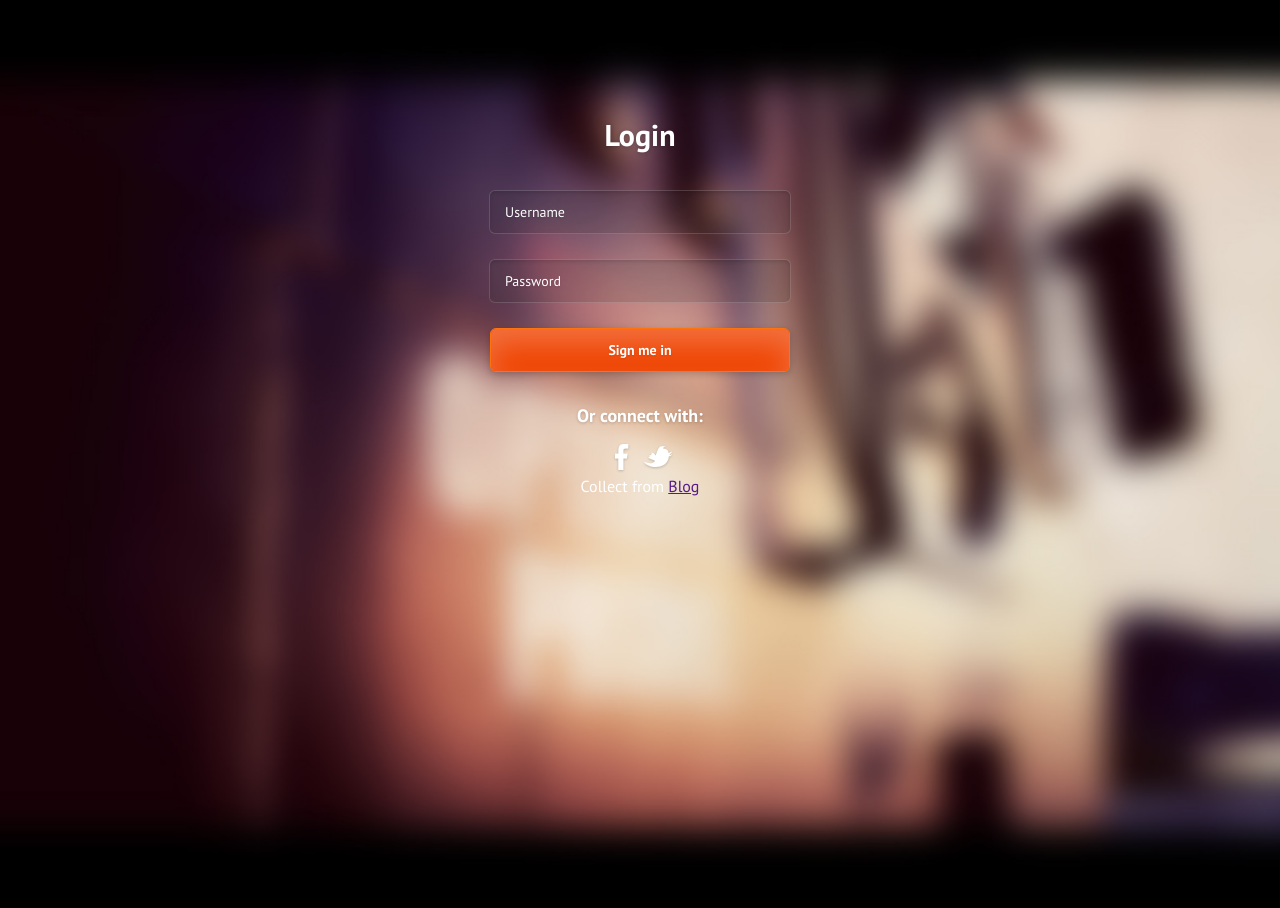
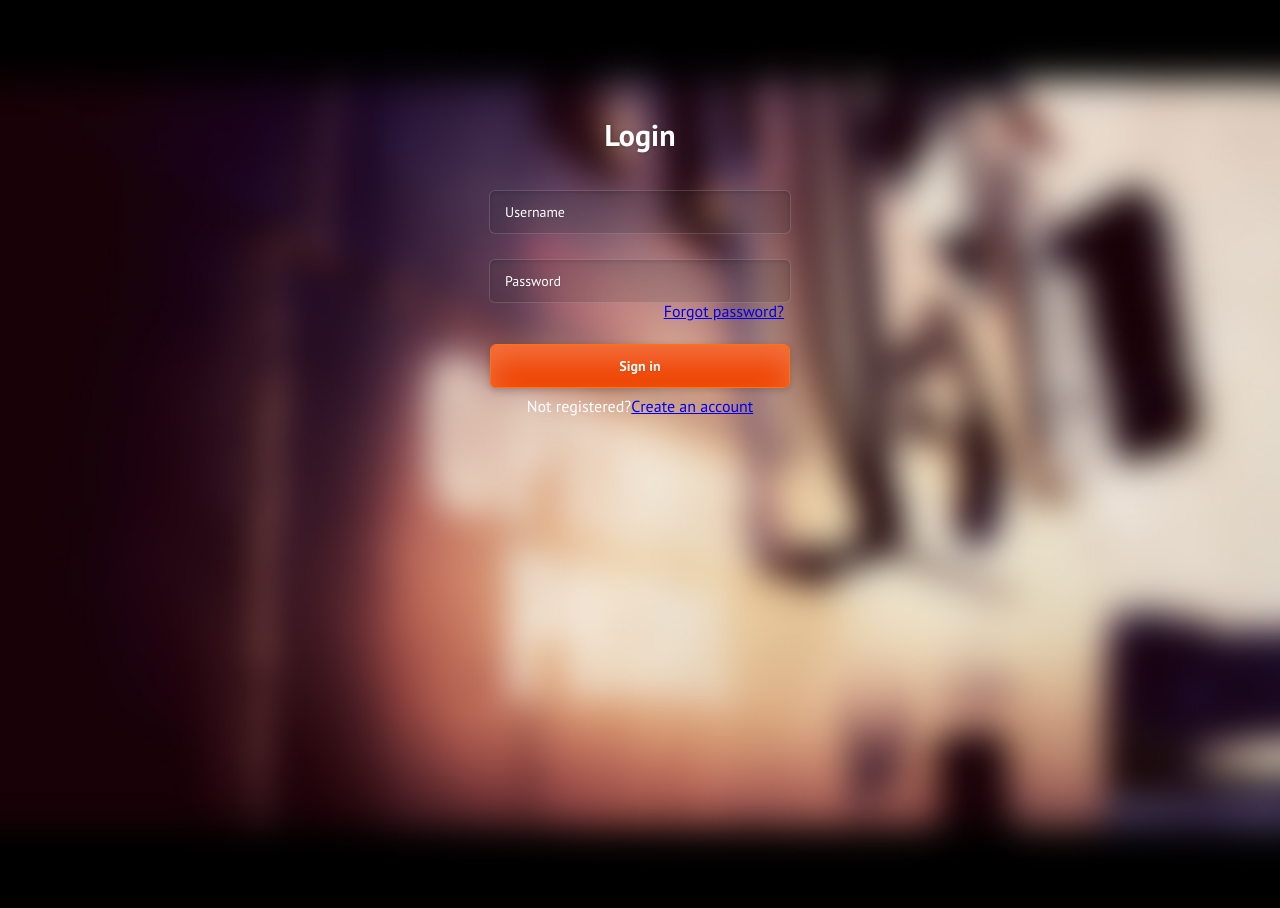
Before and after one commit to poochai1111/Python_MyBlog, a Django app: page / in a window 1280 px wide. Run offline with Django 3.2, Linux system fonts and the light colour scheme.

Commit message:
modify login page

```diff
--- a/static/css/login/style.css
+++ b/static/css/login/style.css
@@ -137,6 +137,7 @@ button:active {
 }
 
 .error span {
+    color: red;
     display: inline-block;
     margin-left: 2px;
     font-size: 40px;
@@ -173,3 +174,10 @@ button:active {
 .connect a.twitter { background: url('../../image/login/twitter.png') center center no-repeat; }
 
 .connect a:hover { background-position: center bottom; }
+
+.passwordForgot{
+    margin-left: 55%;
+}
+.registerHint{
+    margin-top: 10px;
+}
--- a/templates/index.html
+++ b/templates/index.html
@@ -9,6 +9,7 @@
     <link rel="stylesheet" href="{% static 'css/login/reset.css' %}">
     <link rel="stylesheet" href="{% static 'css/login/supersized.css' %}">
     <link rel="stylesheet" href="{% static 'css/login/style.css' %}">
+    <link rel="shortcut icon" href="{% static 'icon/home.ico' %}" type="img/x-ico"/>
 </head>
 
 <body>
@@ -17,18 +18,14 @@
     <form action="" method="post">
         <input type="text" name="username" class="username" placeholder="Username">
         <input type="password" name="password" class="password" placeholder="Password">
-        <button type="submit">Sign me in</button>
+        <label class="passwordForgot"><a href="#" >Forgot password?</a></label>
+        <button type="submit">Sign in</button>
         <div class="error"><span>+</span></div>
     </form>
-    <div class="connect">
-        <p>Or connect with:</p>
-        <p>
-            <a class="facebook" href=""></a>
-            <a class="twitter" href=""></a>
-        </p>
+    <div class="registerHint">
+        Not registered?<a href="#">Create an account</a>
     </div>
 </div>
-<div align="center">Collect from <a href="" target="_blank" title="blog">Blog</a></div>
 <!-- Javascript -->
 <script src="{% static 'js/login/jquery-1.8.2.min.js' %}"></script>
 <script src="{% static 'js/login/supersized.3.2.7.min.js' %}"></script>
```
